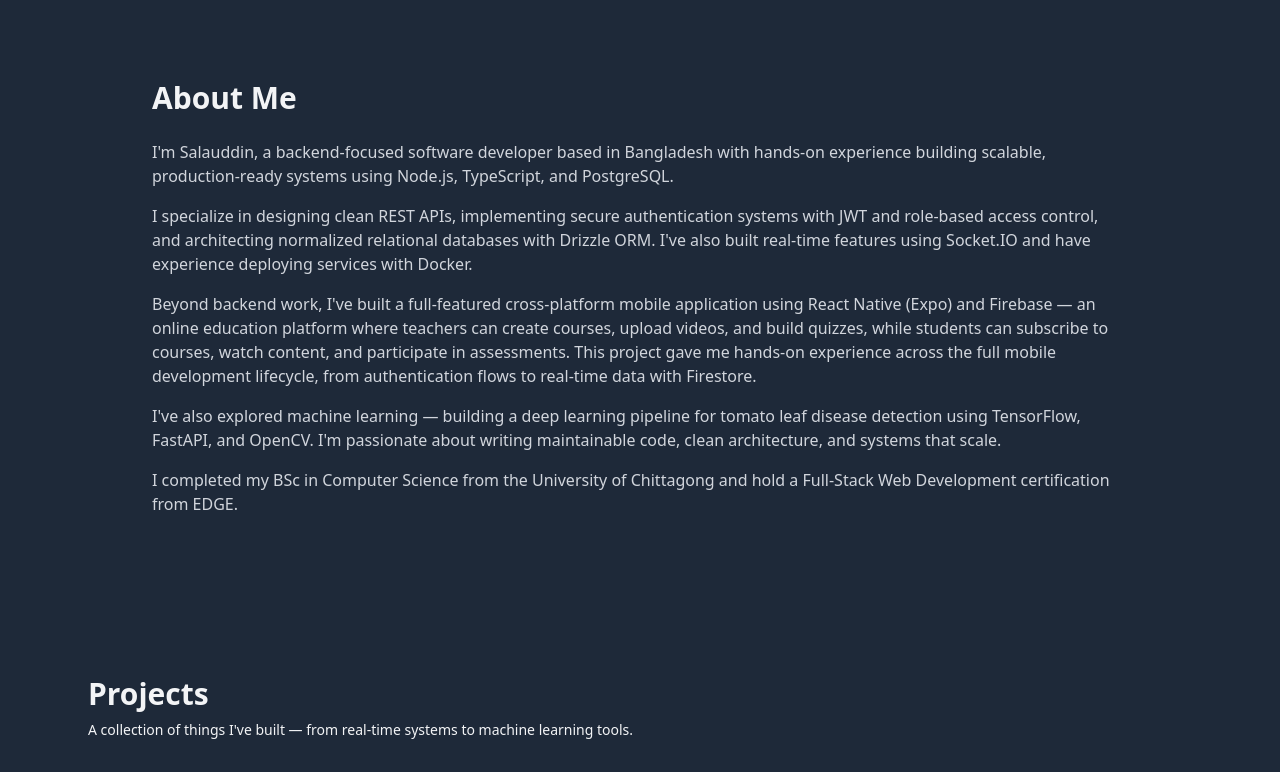
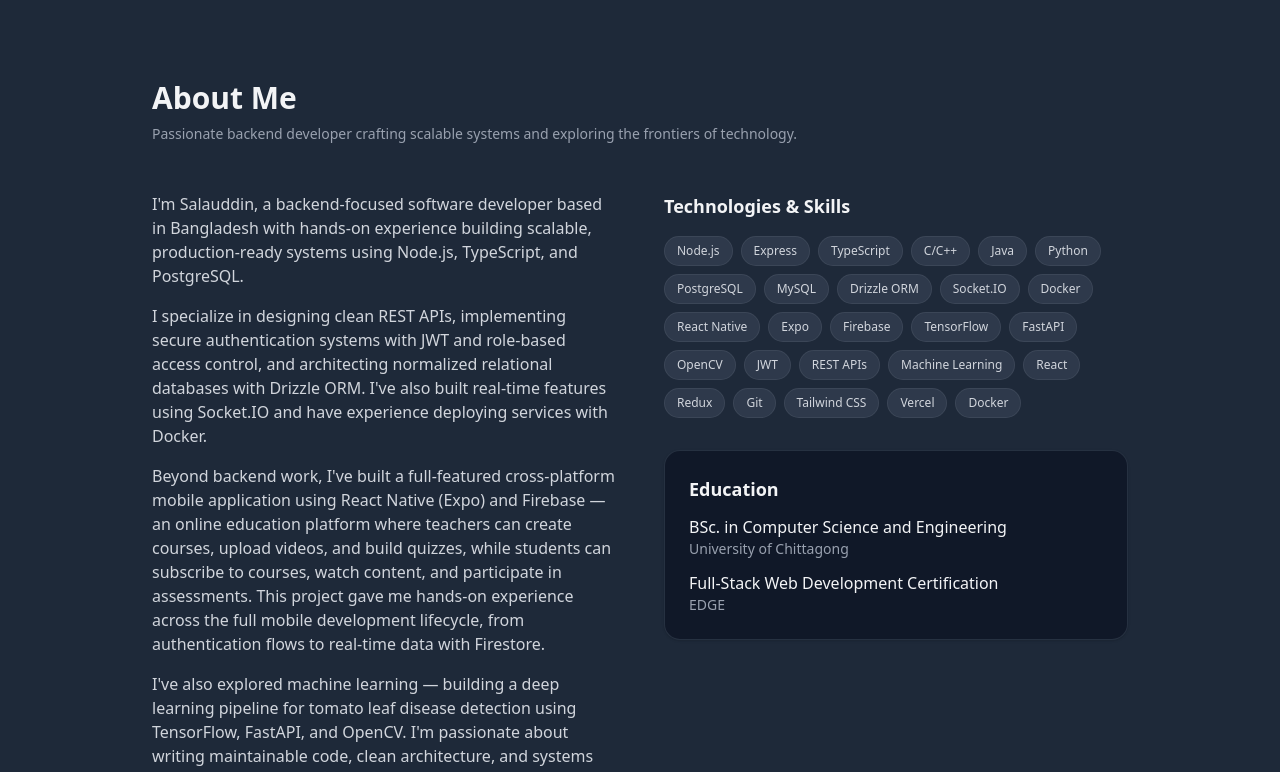
Before and after one commit to shible77/Portfolio, a React (Vite) app in the folder myPortfolio/: page / in a window 1280 px wide. Shown: the part 800-1572 px from the top of the page. Built offline with nearby package versions, Linux system fonts and the light colour scheme.

Commit message:
feat: update About section with enhanced bio, skills, and education details
Co-authored-by: Copilot <copilot@github.com>

```diff
--- a/myPortfolio/src/sections/About.tsx
+++ b/myPortfolio/src/sections/About.tsx
@@ -2,25 +2,44 @@ import type { JSX } from "react/jsx-runtime";
 import { motion } from "framer-motion";
 
 export default function About(): JSX.Element {
+  const skills = [
+    "Node.js", "Express", "TypeScript", "C/C++", "Java", "Python","PostgreSQL", "MySQL", "Drizzle ORM",
+    "Socket.IO", "Docker", "React Native", "Expo", "Firebase", "TensorFlow",
+    "FastAPI", "OpenCV", "JWT", "REST APIs", "Machine Learning",
+    "React", "Redux", "Git", "Tailwind CSS", "Vercel", "Docker"
+  ];
+
   return (
     <section
       id="about"
-      className="scroll-mt-24 py-20 max-w-5xl mx-auto px-6  bg-gray-50 dark:bg-gray-800"
+      className="scroll-mt-24 py-20 max-w-5xl mx-auto px-6 bg-gray-50 dark:bg-gray-800"
     >
       <motion.h2
         initial={{ opacity: 0, x: -40 }}
         whileInView={{ opacity: 1, x: 0 }}
         viewport={{ once: false, amount: 0.3 }}
         transition={{ duration: 0.8, ease: "easeOut" }}
-        className="text-3xl font-bold mb-6"
+        className="text-3xl font-bold mb-2"
       >
         About Me
       </motion.h2>
+      <motion.p
+        initial={{ opacity: 0, x: -40 }}
+        whileInView={{ opacity: 1, x: 0 }}
+        viewport={{ once: false, amount: 0.3 }}
+        transition={{ duration: 0.8, ease: "easeOut", delay: 0.1 }}
+        className="text-sm mb-12 text-gray-600 dark:text-gray-400"
+      >
+        Passionate backend developer crafting scalable systems and exploring the frontiers of technology.
+      </motion.p>
+
+      <div className="grid lg:grid-cols-2 gap-12">
+        {/* Bio Section */}
         <motion.div
           initial={{ opacity: 0, y: 40 }}
           whileInView={{ opacity: 1, y: 0 }}
           viewport={{ once: false, amount: 0.3 }}
-        transition={{ duration: 0.8, ease: "easeOut" }}
+          transition={{ duration: 0.8, ease: "easeOut", delay: 0.2 }}
           className="space-y-4 text-gray-600 dark:text-gray-300"
         >
           <p>
@@ -50,12 +69,63 @@ export default function About(): JSX.Element {
             and OpenCV. I'm passionate about writing maintainable code, clean
             architecture, and systems that scale.
           </p>
-        <p>
-          I completed my BSc in Computer Science from the University of
-          Chittagong and hold a Full-Stack Web Development certification from
-          EDGE.
+        </motion.div>
+
+        {/* Skills and Education */}
+        <motion.div
+          initial={{ opacity: 0, y: 40 }}
+          whileInView={{ opacity: 1, y: 0 }}
+          viewport={{ once: false, amount: 0.3 }}
+          transition={{ duration: 0.8, ease: "easeOut", delay: 0.3 }}
+          className="space-y-8"
+        >
+          {/* Skills */}
+          <div>
+            <h3 className="text-lg font-semibold mb-4 text-gray-900 dark:text-gray-100">
+              Technologies & Skills
+            </h3>
+            <div className="flex flex-wrap gap-2">
+              {skills.map((skill, i) => (
+                <motion.span
+                  key={skill}
+                  initial={{ opacity: 0, scale: 0.8 }}
+                  whileInView={{ opacity: 1, scale: 1 }}
+                  viewport={{ once: false, amount: 0.3 }}
+                  transition={{ duration: 0.5, delay: i * 0.05 }}
+                  className="text-xs font-medium px-3 py-1.5 rounded-full bg-gray-100 dark:bg-gray-700/70 text-gray-600 dark:text-gray-300 border border-gray-200 dark:border-gray-600/50"
+                >
+                  {skill}
+                </motion.span>
+              ))}
+            </div>
+          </div>
+
+          {/* Education */}
+          <div className="rounded-2xl bg-white dark:bg-gray-900 border border-gray-100 dark:border-gray-700/60 p-6 shadow-sm">
+            <h3 className="text-lg font-semibold mb-3 text-gray-900 dark:text-gray-100">
+              Education
+            </h3>
+            <div className="space-y-3">
+              <div>
+                <p className="font-medium text-gray-900 dark:text-gray-100">
+                  BSc. in Computer Science and Engineering
                 </p>
+                <p className="text-sm text-gray-500 dark:text-gray-400">
+                  University of Chittagong
+                </p>
+              </div>
+              <div>
+                <p className="font-medium text-gray-900 dark:text-gray-100">
+                  Full-Stack Web Development Certification
+                </p>
+                <p className="text-sm text-gray-500 dark:text-gray-400">
+                  EDGE
+                </p>
+              </div>
+            </div>
+          </div>
         </motion.div>
+      </div>
     </section>
   );
 }
```
Lines whose indentation alone changed are shown as unchanged.
